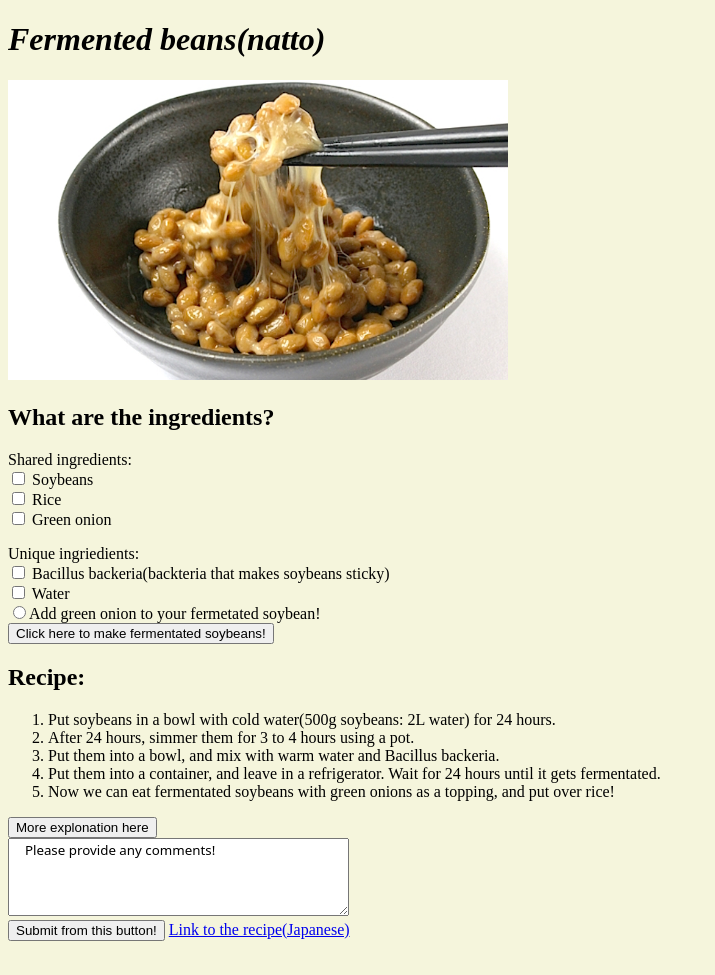
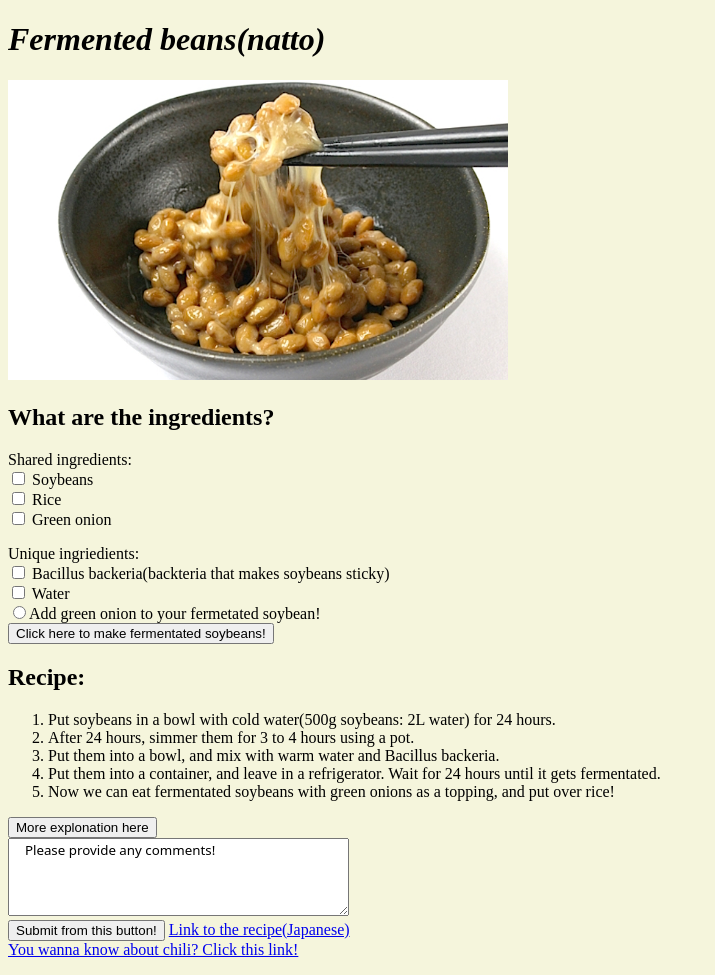
Before and after one commit to nagoax/nagoax, a plain HTML site: page Japanese_beans.html in a window 1280 px wide. Shown: the whole page, without its empty margins (0-715 px from the left). Drawn offline with Linux system fonts and the light colour scheme.

Commit message:
Add files via upload

```diff
--- a/Japanese_beans.html
+++ b/Japanese_beans.html
@@ -47,7 +47,8 @@ Unique ingriedients:<br>
     Please provide any comments!
     </TEXTAREA><br>
     <input type="reset" name="reset" value="Submit from this button!"<br>
-<a href="https://kawashima-ya.jp/contents/?p=465">Link to the recipe(Japanese)</a>
+<a href="https://kawashima-ya.jp/contents/?p=465">Link to the recipe(Japanese)</a><br>
+<a href="https://eatonwb.github.io/AsahiWesleySignature.html">You wanna know about chili? Click this link!</a>
 </p>
 </form>
 </body>
```
